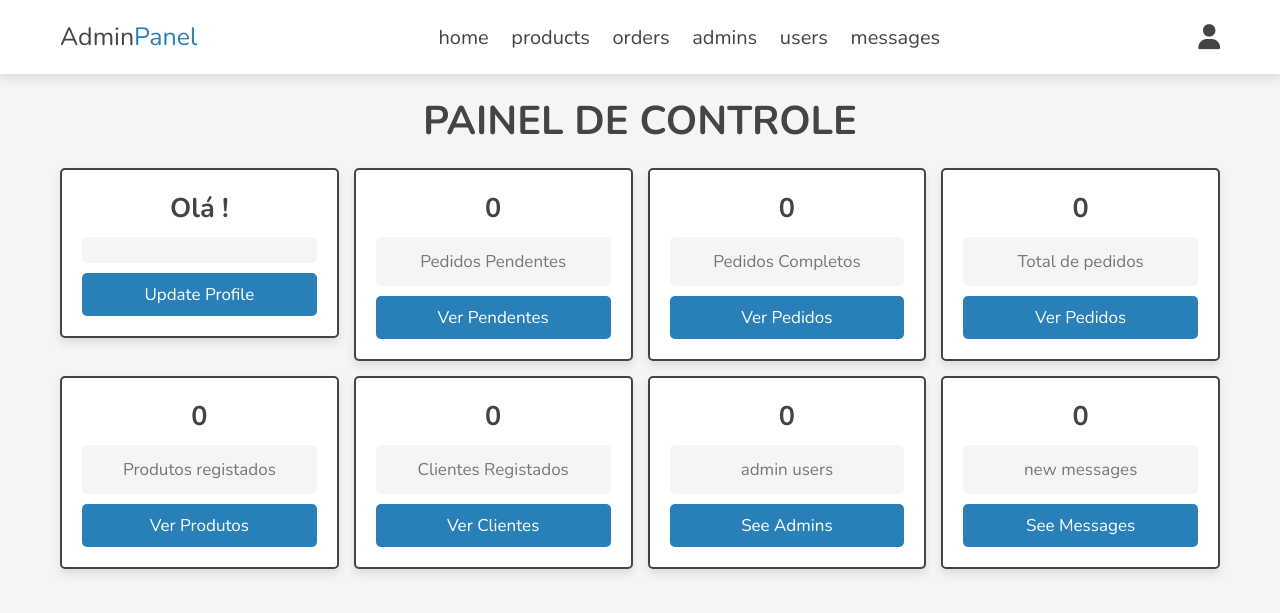
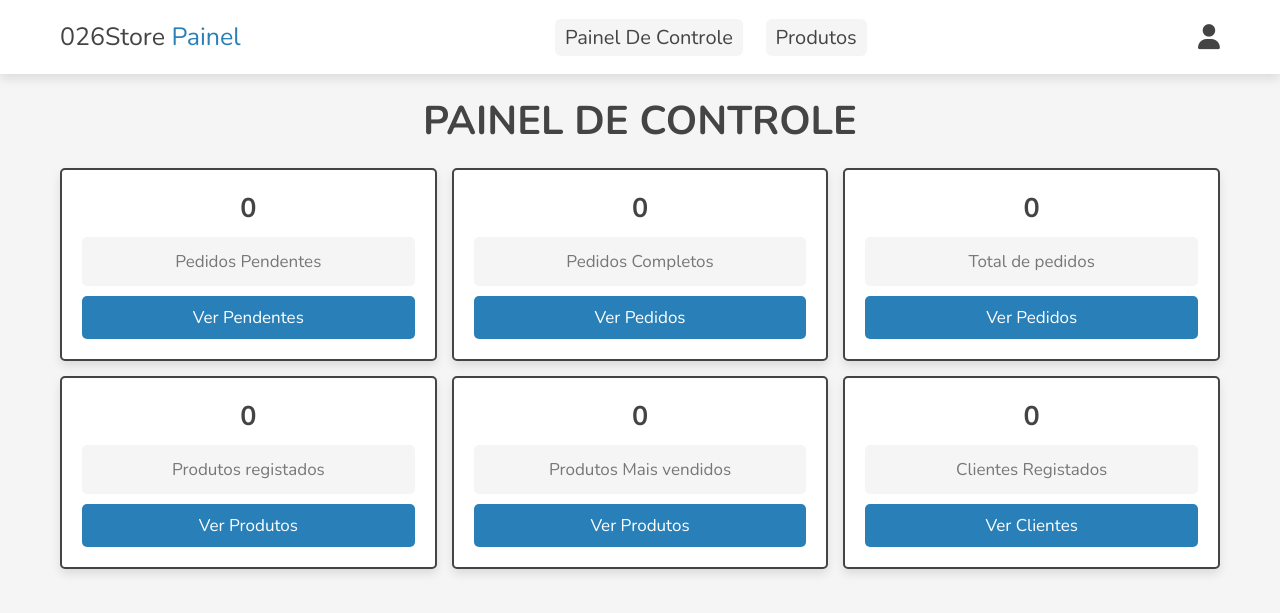
Before and after one commit to ussene026/026store, a PHP site: page /admin/painel.php in a window 1280 px wide. Shown: the top 613 px of the page. Run offline with PHP 8.4, Linux system fonts and the light colour scheme; the visitor is signed in with stand-in values (Sample User, id 1); data that the repository does not hold is empty; some libraries are stand-ins or nearby versions.

Commit message:
New pack update [1.0.5]

```diff
--- a/admin/admin_accounts.php
+++ b/admin/admin_accounts.php
@@ -60,7 +60,7 @@ if(isset($_GET['delete'])){
          <a href="admin_accounts.php?delete=<?= $fetch_accounts['id']; ?>" onclick="return confirm('delete this account?')" class="delete-btn">delete</a>
          <?php
             if($fetch_accounts['id'] == $admin_id){
-               echo '<a href="update_profile.php" class="option-btn">update</a>';
+               echo '<a href="perfil_admin.php" class="option-btn">update</a>';
             }
          ?>
       </div>
--- a/admin/painel.php
+++ b/admin/painel.php
@@ -25,11 +25,6 @@
 <section class="dashboard">
    <h1 class="heading">Painel de Controle</h1>
    <div class="box-container">
-      <div class="box">
-         <h3>Olá <?= $fetch_profile['name']; ?>!</h3>
-         <p><?= $fetch_profile['name']; ?></p>
-         <a href="update_profile.php" class="btn">update profile</a>
-      </div>
 
       <div class="box">
          <?php
@@ -44,7 +39,7 @@
          ?>
          <h3><span></span><?= $total_pendings; ?><span></span></h3>
          <p>Pedidos Pendentes</p>
-         <a href="placed_orders.php" class="btn">ver pendentes</a>
+         <a href="pedidos.php" class="btn">ver pendentes</a>
       </div>
 
       <div class="box">
@@ -60,7 +55,7 @@
          ?>
          <h3><span></span><?= $total_completes; ?><span></span></h3>
          <p>Pedidos Completos</p>
-         <a href="placed_orders.php" class="btn">ver pedidos</a>
+         <a href="pedidos.php" class="btn">ver pedidos</a>
       </div>
 
       <div class="box">
@@ -71,7 +66,7 @@
          ?>
          <h3><?= $number_of_orders; ?></h3>
          <p>Total de pedidos</p>
-         <a href="placed_orders.php" class="btn">ver pedidos</a>
+         <a href="pedidos.php" class="btn">ver pedidos</a>
       </div>
 
       <div class="box">
@@ -91,35 +86,22 @@
             $select_users->execute();
             $number_of_users = $select_users->rowCount()
          ?>
-         <h3><?= $number_of_users; ?></h3>
-         <p>Clientes Registados</p>
-         <a href="users_accounts.php" class="btn">ver clientes</a>
+         <h3>0</h3>
+         <p>Produtos Mais vendidos</p>
+         <a href="products.php" class="btn">ver produtos</a>
       </div>
 
       <div class="box">
          <?php
-            $select_admins = $conn->prepare("SELECT * FROM `admins`");
-            $select_admins->execute();
-            $number_of_admins = $select_admins->rowCount()
+            $select_users = $conn->prepare("SELECT * FROM `users`");
+            $select_users->execute();
+            $number_of_users = $select_users->rowCount()
          ?>
-         <h3><?= $number_of_admins; ?></h3>
-         <p>admin users</p>
-         <a href="admin_accounts.php" class="btn">see admins</a>
+         <h3><?= $number_of_users; ?></h3>
+         <p>Clientes Registados</p>
+         <a href="clientes.php" class="btn">ver clientes</a>
       </div>
-
-      <div class="box">
-         <?php
-            $select_messages = $conn->prepare("SELECT * FROM `messages`");
-            $select_messages->execute();
-            $number_of_messages = $select_messages->rowCount()
-         ?>
-         <h3><?= $number_of_messages; ?></h3>
-         <p>new messages</p>
-         <a href="messagess.php" class="btn">see messages</a>
-      </div>
-
    </div>
-
 </section>
 
 
--- a/components/admin_header.php
+++ b/components/admin_header.php
@@ -15,15 +15,11 @@
 
    <section class="flex">
 
-      <a href="../admin/painel.php" class="logo">Admin<span>Panel</span></a>
+      <a href="../admin/painel.php" class="logo">026Store <span>Painel</span></a>
 
       <nav class="navbar">
-         <a href="../admin/painel.php">home</a>
-         <a href="../admin/products.php">products</a>
-         <a href="../admin/placed_orders.php">orders</a>
-         <a href="../admin/admin_accounts.php">admins</a>
-         <a href="../admin/users_accounts.php">users</a>
-         <a href="../admin/messages.php">messages</a>
+         <a href="../admin/painel.php">Painel de Controle</a>
+         <a href="../admin/products.php">Produtos</a>
       </nav>
 
       <div class="icons">
@@ -37,15 +33,9 @@
             $select_profile->execute([$admin_id]);
             $fetch_profile = $select_profile->fetch(PDO::FETCH_ASSOC);
          ?>
-         <p><?= $fetch_profile['name']; ?></p>
-         <a href="../admin/update_profile.php" class="btn">update profile</a>
-         <div class="flex-btn">
-            <a href="../admin/register_admin.php" class="option-btn">register</a>
-            <a href="../admin/admin_login.php" class="option-btn">login</a>
-         </div>
-         <a href="../components/admin_logout.php" class="delete-btn" onclick="return confirm('logout from the website?');">logout</a>
+         <p>Olá <?= $fetch_profile['name']; ?>!</p>
+         <a href="../admin/perfil_admin.php" class="btn">Atualizar Perfil</a>
+         <a href="../components/sair_a.php" class="delete-btn" onclick="return confirm('Deseja terminar a sessão?');">Sair</a>
       </div>
-
    </section>
-
 </header>
--- a/css/admin_style.css
+++ b/css/admin_style.css
@@ -217,14 +217,20 @@ section{
 }
 
 .header .flex .navbar a{
-   margin:0 1rem;
+   margin: 0 1rem;
    font-size: 2rem;
-   color:var(--black);
+   color: var(--black);
+   text-transform: capitalize;
+   background-color: var(--light-bg);
+   padding: 5px 10px;
+   border-radius: 6px;
 }
 
 .header .flex .navbar a:hover{
-   color:var(--main-color);
-   text-decoration: underline;
+   color: var(--white);
+   background-color: var(--main-color);
+   padding: 5px 20px;
+   transition: all 0.5s;
 }
 
 .header .flex .icons div{
@@ -269,7 +275,7 @@ section{
 
 .dashboard .box-container{
    display: grid;
-   grid-template-columns: repeat(auto-fit, minmax(27rem, 1fr));
+   grid-template-columns: repeat(auto-fit, minmax(30rem, 1fr));
    gap:1.5rem;
    justify-content: center;
    align-items: flex-start;
```
Also changed, not shown: admin/clientes.php (renamed from admin/users_accounts.php, +2 -7 lines), admin/pedidos.php (renamed from admin/placed_orders.php, +6 -15 lines), admin/perfil_admin.php (renamed from admin/update_profile.php), components/sair_a.php (renamed from components/admin_logout.php).
